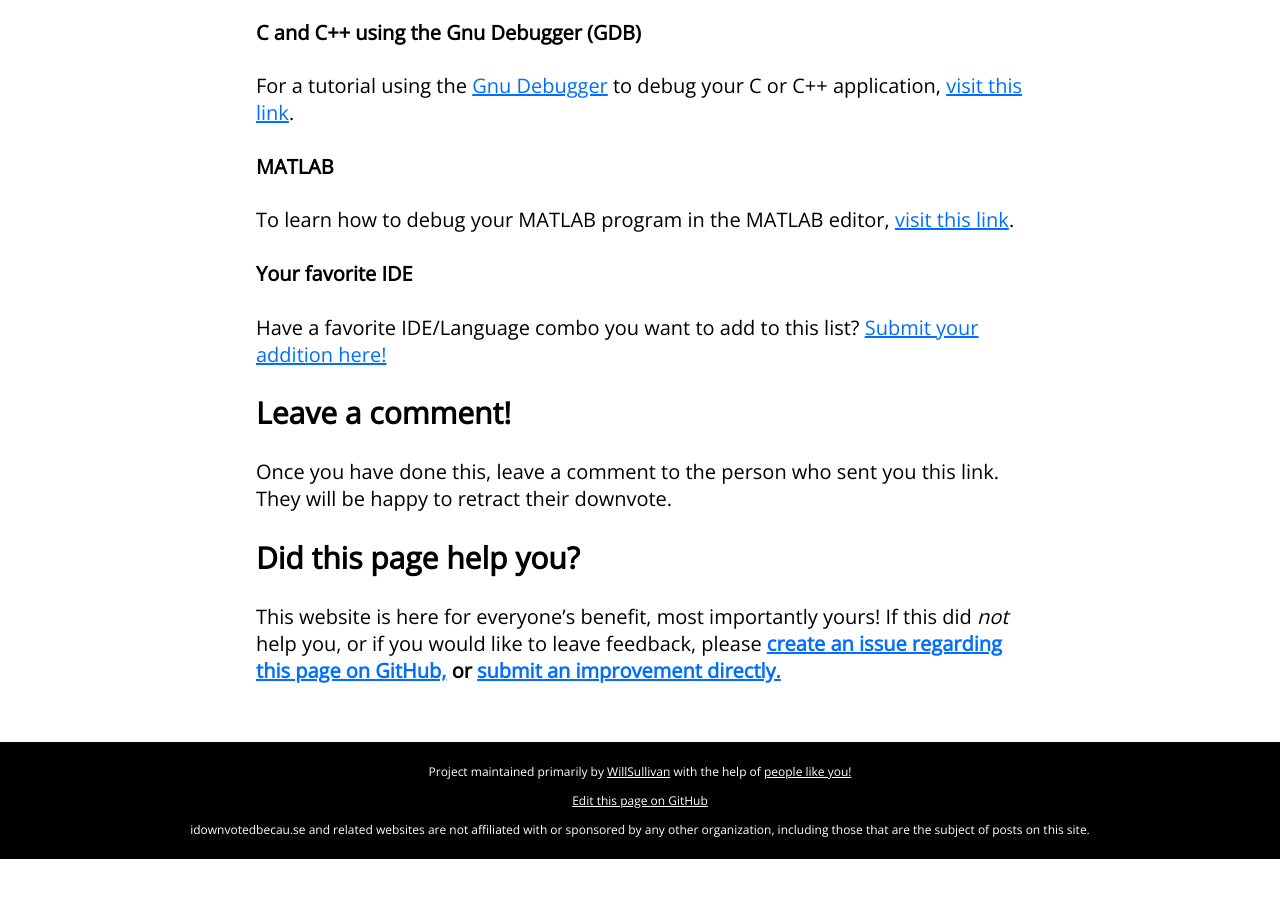
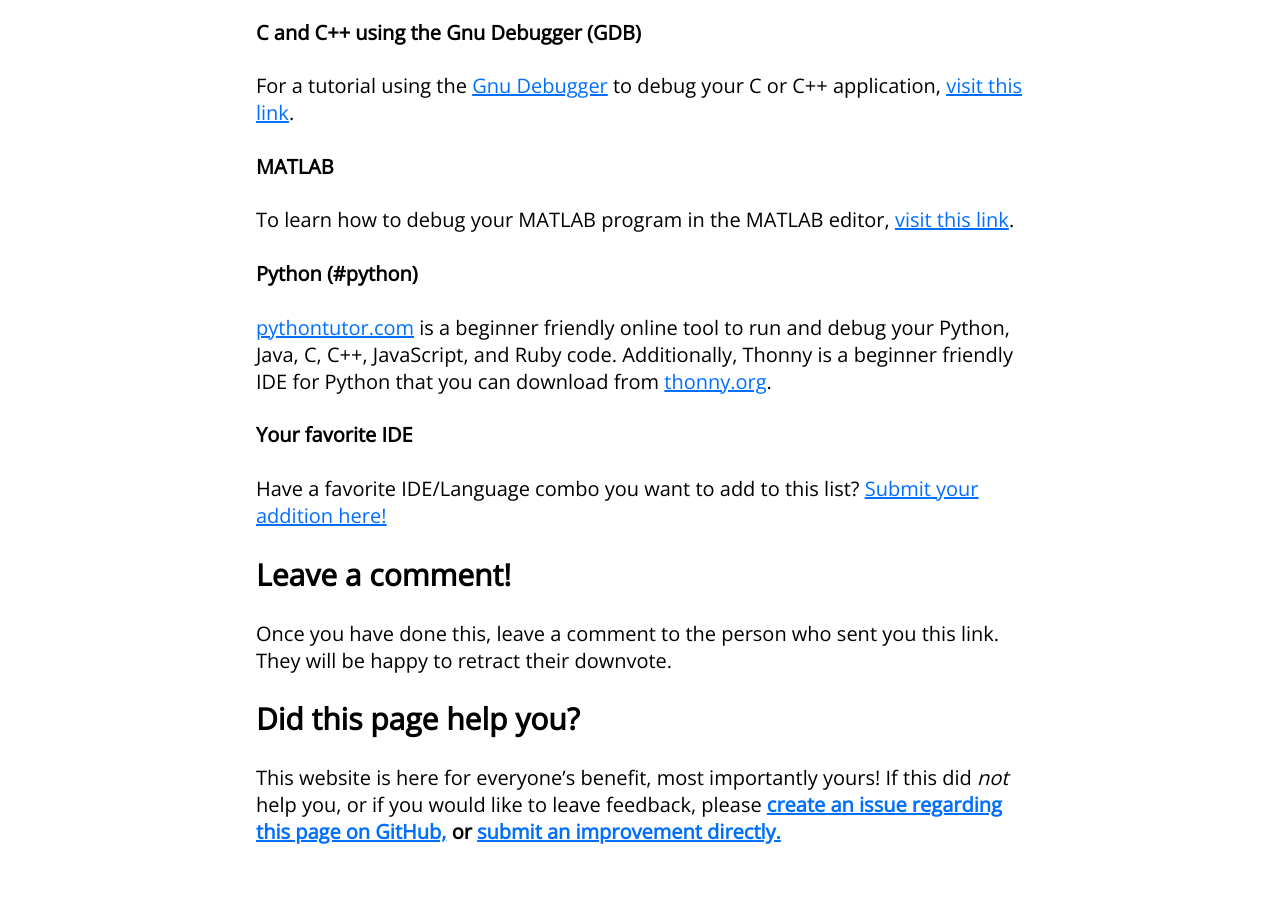
Before and after one commit to WillSullivan/idownvotedbecause, a Jekyll site: the page built from stackoverflow/nodebugging.md, in a window 1280 px wide and 900 px high, scrolled down 2543 px. Built offline with Jekyll 4.4.1, drawn with Linux system fonts in a browser that asks for light colours; comment, search, counter and statistics services are not loaded; before the commit the page ends 3402 px from its top, so only the background shows below that.

Commit message:
Added a section for Python debugging
Suggested two beginner friendly tools for Python debugging (pythontutor.com and thonny from thonny.org).

```diff
--- a/stackoverflow/nodebugging.md
+++ b/stackoverflow/nodebugging.md
@@ -50,6 +50,9 @@ For a tutorial using the [Gnu Debugger](http://www.gnu.org/software/gdb/) to deb
 #### MATLAB {#matlab}
 To learn how to debug your MATLAB program in the MATLAB editor, [visit this link](https://www.mathworks.com/help/matlab/matlab_prog/debugging-process-and-features.html).
 
+#### Python (#python)
+[pythontutor.com](https://pythontutor.com/) is a beginner friendly online tool to run and debug your Python, Java, C, C++, JavaScript, and Ruby code. Additionally, Thonny is a beginner friendly IDE for Python that you can download from [thonny.org](https://thonny.org/).
+
 #### Your favorite IDE
 Have a favorite IDE/Language combo you want to add to this list? [Submit your addition here!](https://github.com/WillSullivan/IDownvotedBecause/edit/master/{{ page.path }})
 
```
